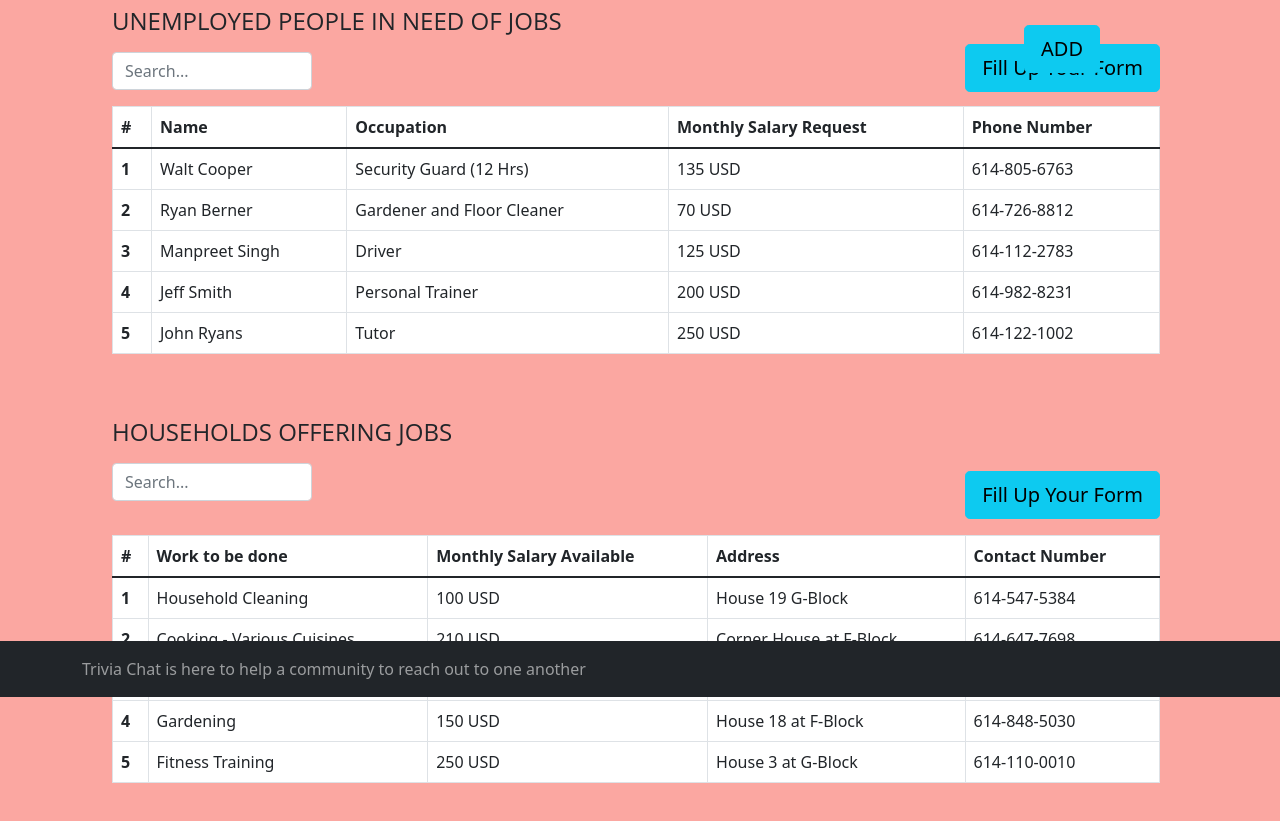
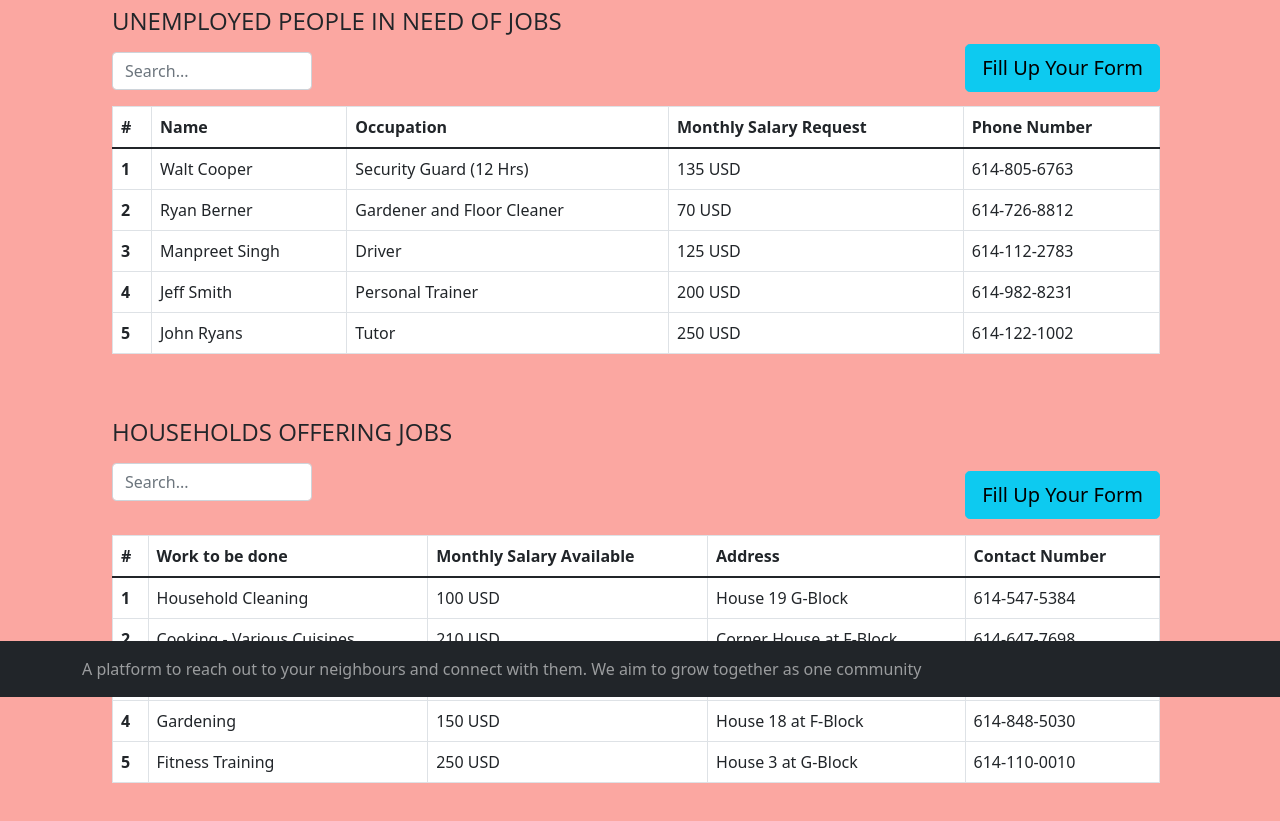
Before and after one commit to AryamanSarraf/Trivial-Chat, a website: page views/jobs.html in a window 1280 px wide. Shown: the part 103-924 px from the top of the page. Drawn offline with nearby package versions, Linux system fonts and the light colour scheme; files whose address does not match are found by name.

Commit message:
footer updated

```diff
--- a/views/jobs.html
+++ b/views/jobs.html
@@ -286,11 +286,6 @@ style="width: 200px;">
 
 </div>
 
-  <!-- Trigger the modal with a button -->
-  <!-- button2 class has some styling on top of this page -->
-  <div class="button2 position-absolute">
-<button type="button" class="btn btn-info btn-lg" data-toggle="modal" data-target="#myModal">ADD</button>
-</div>
 
 <!-- Modal -->
 <div id="myModal" class="modal fade" role="dialog">
@@ -319,7 +314,7 @@ style="width: 200px;">
 <nav class="navbar fixed-bottom navbar-dark bg-dark">
   <div class="container">
     <span class="navbar-text">
-      Trivia Chat is here to help a community to reach out to one another
+      A  platform to reach out to your neighbours and connect with them. We aim to grow together as one community
     </span>
   </div>
 </nav>
```
Also changed, not shown: views/covid-19.html (+1 -1 lines), views/facilities.html (+1 -1 lines), views/messages.html (+1 -1 lines), views/news.html (+1 -1 lines).
